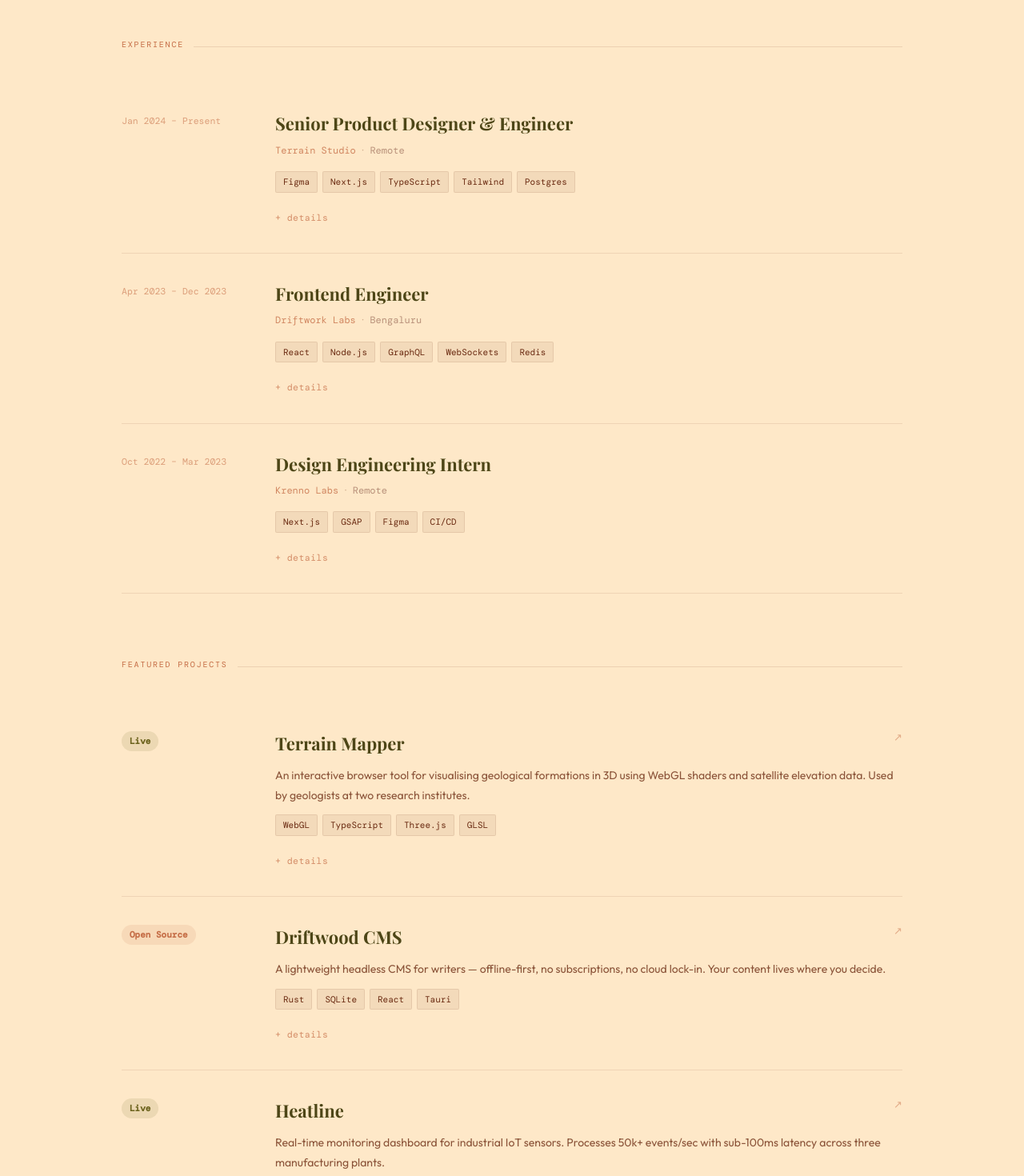
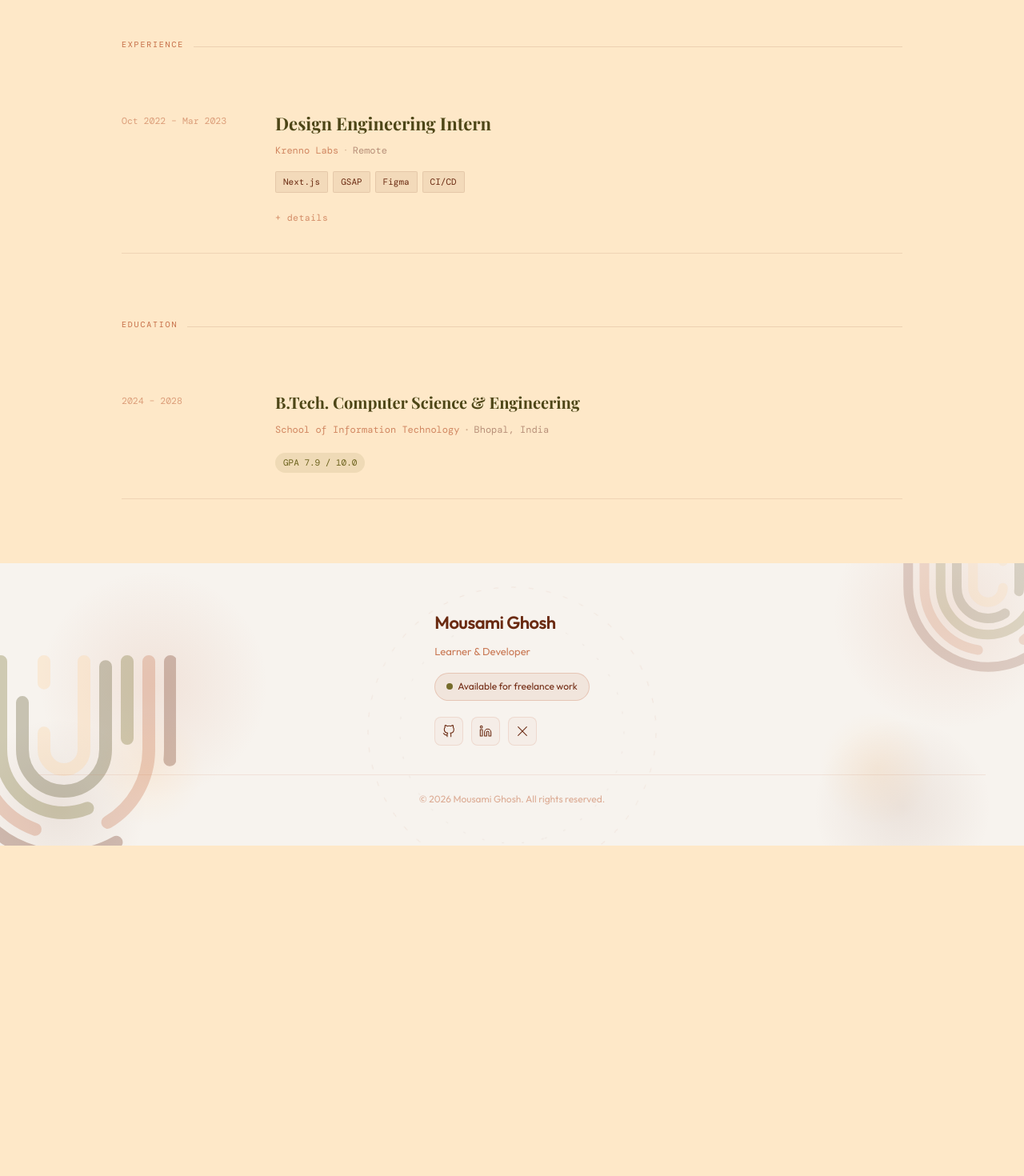
Before and after one commit to mousamighosh216/ousame, a Next.js app: page /work in a window 1280 px wide. Shown: the part 500-1970 px from the top of the page at 80% size. After the commit the page ends 1557 px from the top, so only its background shows below. Built offline with nearby package versions, Linux system fonts and the light colour scheme; a web font is replaced by a local one.

Commit message:
addn: relevant data added

```diff
--- a/src/app/about/page.tsx
+++ b/src/app/about/page.tsx
@@ -2,16 +2,12 @@ import Link from "next/link";
 
 const STACK = [
   {
-    label: "Design",
-    tools: ["Figma", "Framer", "Spline", "Adobe XD", "Protopie", "Lottie"],
-  },
-  {
     label: "Frontend",
-    tools: ["React", "Next.js", "TypeScript", "Tailwind", "GSAP", "Framer Motion"],
+    tools: ["React", "Next.js", "TypeScript", "Tailwind", "Framer Motion"],
   },
   {
     label: "Backend",
-    tools: ["Node.js", "Go", "Rust", "PostgreSQL", "Redis", "SQLite"],
+    tools: ["Node.js", "Go"],
   },
   {
     label: "Infrastructure",
@@ -127,7 +123,7 @@ export default function About() {
                 border: "3px solid rgba(255,255,255,0.6)",
               }}
             >
-              ✦
+
             </div>
             <h2
               style={{
@@ -138,7 +134,7 @@ export default function About() {
                 marginBottom: 3,
               }}
             >
-              Your Name
+              Mousami Ghosh
             </h2>
             <p
               style={{
@@ -160,7 +156,7 @@ export default function About() {
                 opacity: 0.8,
               }}
             >
-              I work at the overlap of visual design and frontend engineering —
+              I work at the overlap of art and engineering —
               building interfaces that are considered, purposeful, and built to
               last. Currently open to freelance projects and full-time roles.
             </p>
@@ -245,11 +241,7 @@ export default function About() {
               marginBottom: 16,
             }}
           >
-            It started with tinkering — reskinning WordPress themes, breaking
-            things, then putting them back together better. Eventually I realised
-            that every visual decision I was making was also a code decision, and
-            every code decision was also a design decision. The two were
-            inseparable. I leaned into that.
+            I started to code when I was in 12th standard, when my CS teacher tasked us to make a project, A Management System though that project took more time than it was intented to but that was when I realised I need to learn coding, besides code I love art. So now I am trying to find a way to integrate Art with Technology.
           </p>
           <p
             style={{
@@ -260,7 +252,7 @@ export default function About() {
               marginBottom: 16,
             }}
           >
-            From there: freelance projects, internships, a startup or two. Building
+            From there: College provided me a stage to learn and grow still a long way to go. Building
             real products for real users with real constraints. Each one taught me
             something the theory never could — usually something painful, always
             something valuable.
@@ -363,7 +355,7 @@ export default function About() {
                 animationDelay: `${i * 0.1}s`,
               }}
             >
-              <span
+              {/* <span
                 style={{
                   display: "block",
                   fontFamily: "'Playfair Display', serif",
@@ -374,7 +366,7 @@ export default function About() {
                 }}
               >
                 {item.icon}
-              </span>
+              </span> */}
               <h3
                 style={{
                   fontFamily: "'Playfair Display', serif",
--- a/src/app/globals.css
+++ b/src/app/globals.css
@@ -12,6 +12,11 @@
   --rustlight: #E8A07A;
   --muted: #9A6B58;
   --border: #F0D0A8;
+}
+
+:root {
+  --font-serif: var(--font-Merriweather);
+  --font-display: var(--font-Playwrite);
 }
 
 * { box-sizing: border-box; }
--- a/src/app/layout.tsx
+++ b/src/app/layout.tsx
@@ -2,8 +2,6 @@ import type { Metadata } from "next";
 import { Merriweather, Playwrite } from "@/lib/fonts";
 import "./globals.css";
 
-import Header from "@/components/sections/Header";
-import Footer from "@/components/sections/Footer";
 import LayoutClient from "./blog/LayoutClient";
 
 export const metadata: Metadata = {
@@ -19,7 +17,9 @@ export default function RootLayout({
 }>) {
 
   return (
-    <html lang="en" data-scroll-behavior="smooth" className={`${Playwrite.variable} ${Merriweather.variable}`}>
+    <html lang="en"
+    data-scroll-behavior="smooth"
+    className={`${Playwrite.variable} ${Merriweather.variable}`}>
       <body>
         <LayoutClient>{children}</LayoutClient>
       </body>
--- a/src/app/page.tsx
+++ b/src/app/page.tsx
@@ -2,7 +2,7 @@ import HomePage from "@/components/HomePage";
 
 export default function Home() {
   return (
-    <div>
+    <div className="w-full h-full" >
       <HomePage />
     </div>
   );
--- a/src/app/projects/page.tsx
+++ b/src/app/projects/page.tsx
@@ -18,8 +18,8 @@ export default function Projects() {
           projects
         </p>
         <h1
-          className="font-serif text-5xl sm:text-6xl font-medium leading-tight mb-6 animate-fade-up stagger-2"
-          style={{ color: "var(--shadow)" }}
+          className=" text-5xl sm:text-6xl font-medium leading-tight mb-6 animate-fade-up stagger-2"
+          style={{ color: "var(--shadow)",fontFamily: "var(--font-Merriweather)" }}
         >
           Things I&apos;ve
           <br />
@@ -65,7 +65,13 @@ export default function Projects() {
                       className="font-serif text-2xl font-medium transition-colors duration-200 group-hover:opacity-80"
                       style={{ color: "var(--shadow)" }}
                     >
-                      {project.title}
+                      <a
+                    href={project.link}
+                    style={{ color: "var(--ember)" }}
+                    aria-label={`View ${project.title}`}
+                  >
+                    {project.title}
+                  </a>
                     </h2>
                     <span
                       className="px-2 py-0.5 font-mono text-xs rounded-sm"
@@ -100,7 +106,6 @@ export default function Projects() {
                     ))}
                   </div>
                 </div>
-
                 {/* Arrow */}
                 <div className="md:w-8 shrink-0 flex md:justify-end md:pt-1">
                   <a
@@ -109,6 +114,7 @@ export default function Projects() {
                     style={{ color: "var(--rust)" }}
                     aria-label={`View ${project.title}`}
                   >
+
                     ↗
                   </a>
                 </div>
--- a/src/app/work/page.tsx
+++ b/src/app/work/page.tsx
@@ -3,32 +3,6 @@ import { useState } from "react";
 import Link from "next/link";
 
 const EXPERIENCE = [
-  {
-    role: "Senior Product Designer & Engineer",
-    period: "Jan 2024 – Present",
-    company: "Terrain Studio",
-    location: "Remote",
-    tags: ["Figma", "Next.js", "TypeScript", "Tailwind", "Postgres"],
-    highlights: [
-      "Leading design and frontend for a spatial data platform serving 3 enterprise clients",
-      "Architected a component system used across 6 product surfaces with zero design-debt backlog",
-      "Reduced onboarding time from 4 days to under 6 hours via a redesigned setup experience",
-      "Established design–engineering handoff process adopted by the whole product team",
-      "Collaborated directly with founders on product strategy and go-to-market positioning",
-    ],
-  },
-  {
-    role: "Frontend Engineer",
-    period: "Apr 2023 – Dec 2023",
-    company: "Driftwork Labs",
-    location: "Bengaluru",
-    tags: ["React", "Node.js", "GraphQL", "WebSockets", "Redis"],
-    highlights: [
-      "Built real-time collaboration features for a document editing product with 12k MAU",
-      "Shipped a GraphQL subscription layer reducing UI data latency from 800ms to under 80ms",
-      "Owned the mobile-responsive redesign, improving mobile retention by 34%",
-    ],
-  },
   {
     role: "Design Engineering Intern",
     period: "Oct 2022 – Mar 2023",
@@ -91,10 +65,10 @@ const PROJECTS = [
 const EDUCATION = [
   {
     degree: "B.Tech. Computer Science & Engineering",
-    institution: "National Institute of Technology",
+    institution: "School of Information Technology",
     location: "Bhopal, India",
-    period: "2019 – 2023",
-    grade: "8.9 / 10.0",
+    period: "2024 – 2028",
+    grade: "7.9 / 10.0",
   },
 ];
 
@@ -369,10 +343,11 @@ export default function Work() {
           work
         </p>
         <h1
-          className="font-serif font-medium leading-tight mb-5 animate-fade-up stagger-2"
+          className=" font-medium leading-tight mb-5 animate-fade-up stagger-2"
           style={{
             fontSize: "clamp(36px,5.5vw,58px)",
             color: "var(--shadow)",
+            fontFamily: "var(--font-Merriweather)"
           }}
         >
           Professional
@@ -388,7 +363,7 @@ export default function Work() {
           the code that runs them holds up over time.
         </p>
         <a
-          href="#"
+          href="https://drive.google.com/file/d/11eGg_UbQOrN1aNNOzL42ur1M-XTkKaTI/view?usp=sharing"
           className="inline-flex items-center gap-2 animate-fade-up stagger-4"
           style={{
             fontFamily: "'DM Mono', monospace",
@@ -418,7 +393,7 @@ export default function Work() {
         </div>
       </section>
 
-      {/* ── Featured Projects ── */}
+      {/* ── Featured Projects ──
       <section className="pt-16 pb-4">
         <SectionLabel>featured projects</SectionLabel>
         <div>
@@ -444,7 +419,7 @@ export default function Work() {
             all projects →
           </Link>
         </div>
-      </section>
+      </section> */}
 
       {/* ── Education ── */}
       <section className="pt-16 pb-20">
--- a/src/components/HomePage.tsx
+++ b/src/components/HomePage.tsx
@@ -5,18 +5,23 @@ import UTrail from "@/components/ui/Utrails";
 
 const projects = [
   {
-    title: "Terrain Mapper",
-    desc: "An interactive tool for visualizing geological formations using WebGL and satellite data.",
-    tags: ["WebGL", "TypeScript", "Three.js"],
-    year: "2024",
+    title: "qr Lab",
+    desc: "A visual + experimental platform for fault-tolerant encoding systems built on QR codes and Reed–Solomon error correction theory.",
+    tags: ["React", "TypeScript", "Jest"],
+    year: "2026",
+    status: "Live",
+    link: "https://github.com/mousamighosh216/qr-lab",
   },
   {
-    title: "Driftwood CMS",
-    desc: "A lightweight headless CMS designed for writers — fast, offline-first, and distraction-free.",
-    tags: ["Rust", "SQLite", "React"],
-    year: "2024",
+    title: "mini CDN",
+    desc: "Designed to demonstrate how real CDNs like Cloudflare / Fastly work internally.",
+    tags: ["Go", "net/http"],
+    year: "2026",
+    status: "Open Source",
+    link: "https://github.com/mousamighosh216/cdn",
   },
 ];
+
 
 const posts = [
   {
@@ -48,7 +53,7 @@ export default function Home() {
 
       {/* ── Background layer ── */}
       <UTrail
-        className="fixed -mt-10 inset-0 -z-10 pointer-events-none"
+        className="fixed w-full -mt-10 inset-0 -z-10 pointer-events-none"
         width={300}
         height={400}
         lineWidth={15}
@@ -74,8 +79,8 @@ export default function Home() {
           designer · developer · maker
         </p> */}
         <h1
-          className="font-serif text-5xl sm:text-7xl font-medium leading-tight mb-8 animate-fade-up stagger-2"
-          style={{ color: "var(--shadow)" }}
+          className=" text-5xl sm:text-7xl font-medium leading-tight mb-8 animate-fade-up stagger-2"
+          style={{ fontFamily: "var(--font-Merriweather)" ,color: "var(--shadow)" }}
         >
           Mousami
           <span style={{ fontStyle: "italic", color: "var(--rust)", padding: "15px" }}>
@@ -132,12 +137,12 @@ export default function Home() {
           {[
             {
               label: "Building",
-              content: "A minimalist design-system toolkit for small teams who care about craft.",
+              content: "Systems which scale through art.",
             },
             {
               label: "Thinking about",
               content:
-                "How typography shapes trust. Why whitespace is never wasted. Brutalism vs warmth.",
+                "How can I play with Stock-Stimuli.",
             },
           ].map(({ label, content }) => (
             <div
@@ -252,7 +257,7 @@ export default function Home() {
       </section>
 
       {/* ── Latest Writing ── */}
-      <section className="py-16">
+      {/* <section className="py-16">
         <div className="flex items-center justify-between mb-10">
           <div className="flex items-baseline gap-3">
             <h2
@@ -305,7 +310,7 @@ export default function Home() {
             </Link>
           ))}
         </div>
-      </section>
+      </section> */}
     </div>
       </div>
       <div
--- a/src/components/ui/Utrails.tsx
+++ b/src/components/ui/Utrails.tsx
@@ -1,6 +1,6 @@
 "use client";
 
-import { useRef } from "react";
+import { useRef, useEffect, useState } from "react";
 import { useUTrail } from "@/hooks/useUtrails";
 
 type Trail = {
@@ -50,6 +50,13 @@ export default function UTrail({
     r: t.r * scale,
   }));
 
+  const [visible, setVisible] = useState(false);
+
+  useEffect(() => {
+    const t = setTimeout(() => setVisible(true), 50);
+    return () => clearTimeout(t);
+  }, []);
+
   useUTrail({
     canvasRef,
     width,
@@ -65,7 +72,11 @@ export default function UTrail({
       className={className}
       style={{
         display: "block",
-        opacity,
+        opacity: visible ? opacity : 0,
+    transform: visible
+      ? "translateX(0) translateY(0)"
+      : "translateX(10px)", // 👉 slide from right (change direction here)
+    transition: "transform 0.8s cubic-bezier(0.22,1,0.36,1), opacity 0.6s ease",
         inset: 0,
         zIndex: 0,
         pointerEvents: "none",
--- a/src/lib/data/projects.ts
+++ b/src/lib/data/projects.ts
@@ -1,42 +1,34 @@
 export const projects = [
   {
-    title: "Terrain Mapper",
-    desc: "An interactive tool for visualizing geological formations using WebGL and satellite data. Built for geologists who need fast, intuitive 3D terrain analysis in the browser.",
-    tags: ["WebGL", "TypeScript", "Three.js", "GLSL"],
-    year: "2024",
+    title: "qr Lab",
+    desc: "A visual + experimental platform for fault-tolerant encoding systems built on QR codes and Reed–Solomon error correction theory.",
+    tags: ["React", "TypeScript", "Jest"],
+    year: "2026",
     status: "Live",
-    link: "#",
+    link: "https://github.com/mousamighosh216/qr-lab",
   },
   {
-    title: "Driftwood CMS",
-    desc: "A lightweight headless CMS designed for writers — fast, offline-first, and distraction-free. No subscriptions, no cloud lock-in. Your content lives where you decide.",
-    tags: ["Rust", "SQLite", "React", "Tauri"],
-    year: "2024",
+    title: "mini CDN",
+    desc: "Designed to demonstrate how real CDNs like Cloudflare / Fastly work internally.",
+    tags: ["Go", "net/http"],
+    year: "2026",
     status: "Open Source",
-    link: "#",
+    link: "https://github.com/mousamighosh216/cdn",
   },
   {
-    title: "Heatline",
-    desc: "Real-time monitoring dashboard for industrial IoT sensors. Processes 50k+ events/sec with sub-100ms latency. Used in three manufacturing plants.",
-    tags: ["Go", "ClickHouse", "WebSockets", "D3.js"],
-    year: "2023",
-    status: "Live",
-    link: "#",
+    title: "F-FS",
+    desc: "A Distributed File System inspired by Google File System (GFS), implemented in C++.",
+    tags: ["C++"],
+    year: "2026",
+    status: "Open Source",
+    link: "https://github.com/mousamighosh216/paper-implementation/tree/main/F-FS",
   },
   {
-    title: "Folio Kit",
-    desc: "A minimal design system and component library for developer portfolios. Opinionated defaults, zero configuration, beautiful out of the box.",
-    tags: ["React", "Tailwind", "Storybook", "NPM"],
-    year: "2023",
+    title: "Stock-Stimuli",
+    desc: "Currently wokring on it.",
+    tags: ["-"],
+    year: "2026",
     status: "Open Source",
-    link: "#",
-  },
-  {
-    title: "Pale Blue",
-    desc: "An astronomy companion app with offline star charts, ISS tracking, and planetary event reminders. 4,200 active monthly users.",
-    tags: ["Swift", "CoreData", "NASA API"],
-    year: "2022",
-    status: "iOS App",
-    link: "#",
+    link: "a",
   },
 ];
--- a/src/lib/fonts.ts
+++ b/src/lib/fonts.ts
@@ -25,7 +25,7 @@ export const Playwrite = localFont({
     },
     {
       path: "../fonts/PlaywriteIE-Light.ttf",
-      weight: "700",
+      weight: "300",
       style: "normal",
     },
   ],
```
